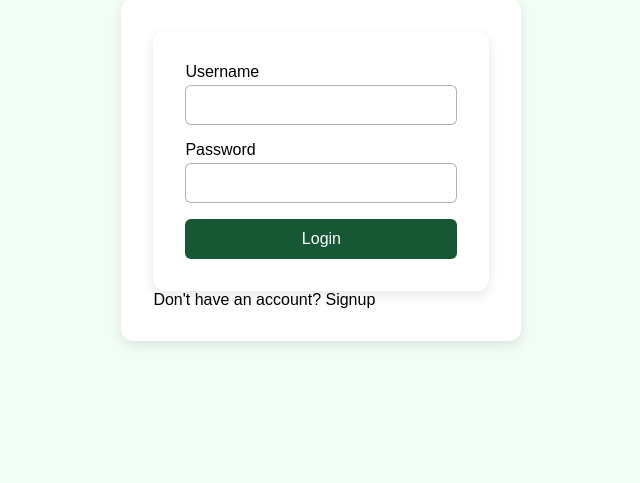
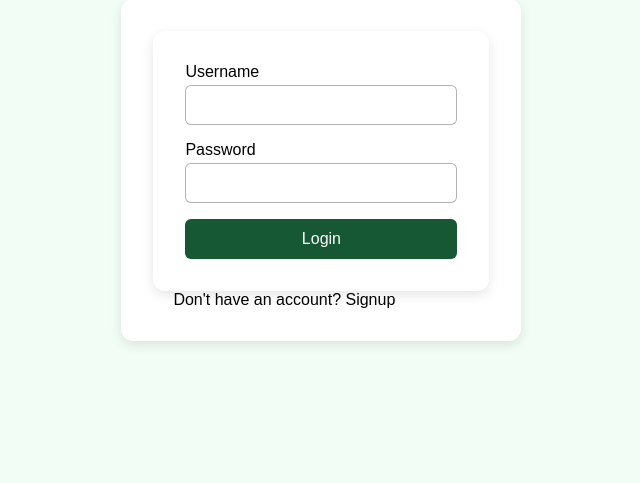
Before and after one commit to excellagun/cs476Project, a PHP site: page /login.html in a window 1280 px wide. Shown: the part 284-767 px from the top of the page, without its empty margins (230-870 px from the left). Run offline with PHP 8.4, Linux system fonts and the light colour scheme.

Commit message:
Update styles.css

```diff
--- a/styles.css
+++ b/styles.css
@@ -254,6 +254,9 @@ header {
     color: blue;
   }
 
+.foot-note {
+    margin-left: 20px;
+}
 
 /*
     CSS styles for Signup page begins
```
